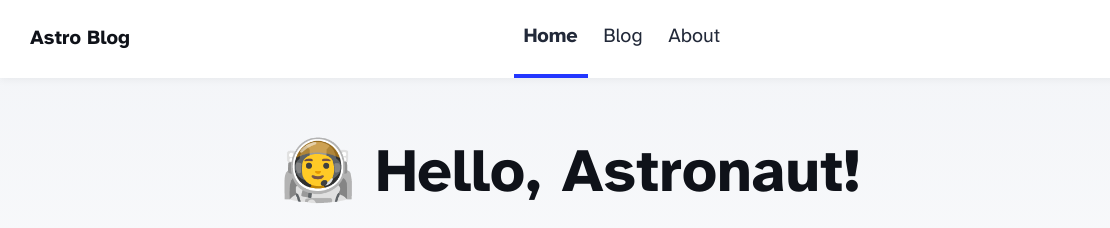
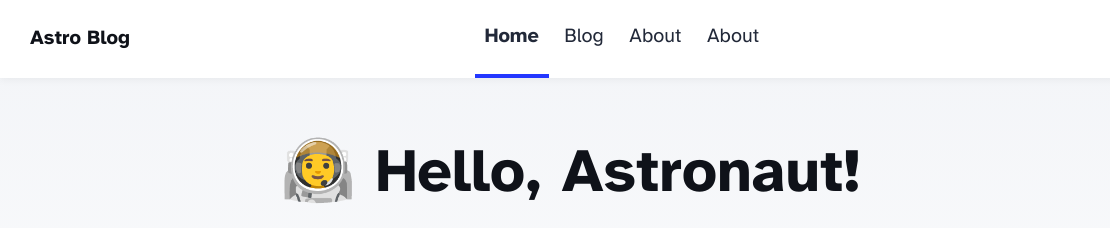
Before and after one commit to welcome-to-diegoland/DWEB_DMG_Sem_21, an Astro site in the folder blog-astro/: page / in a window 1280 px wide. Shown: the top 228 px of the page, 0-1110 px from the left. Built offline with nearby package versions, Linux system fonts and the light colour scheme; Astro itself is replaced by a stand-in of ours.

```diff
--- a/blog-astro/src/components/Header.astro
+++ b/blog-astro/src/components/Header.astro
@@ -9,6 +9,7 @@
 		<div class="internal-links">
 			<HeaderLink href="/">Home</HeaderLink>
 			<HeaderLink href="/blog">Blog</HeaderLink>
+			<HeaderLink href="/about">About</HeaderLink>
 			<HeaderLink href="/about">About</HeaderLink>
 		</div>
 		<div class="social-links">
```
